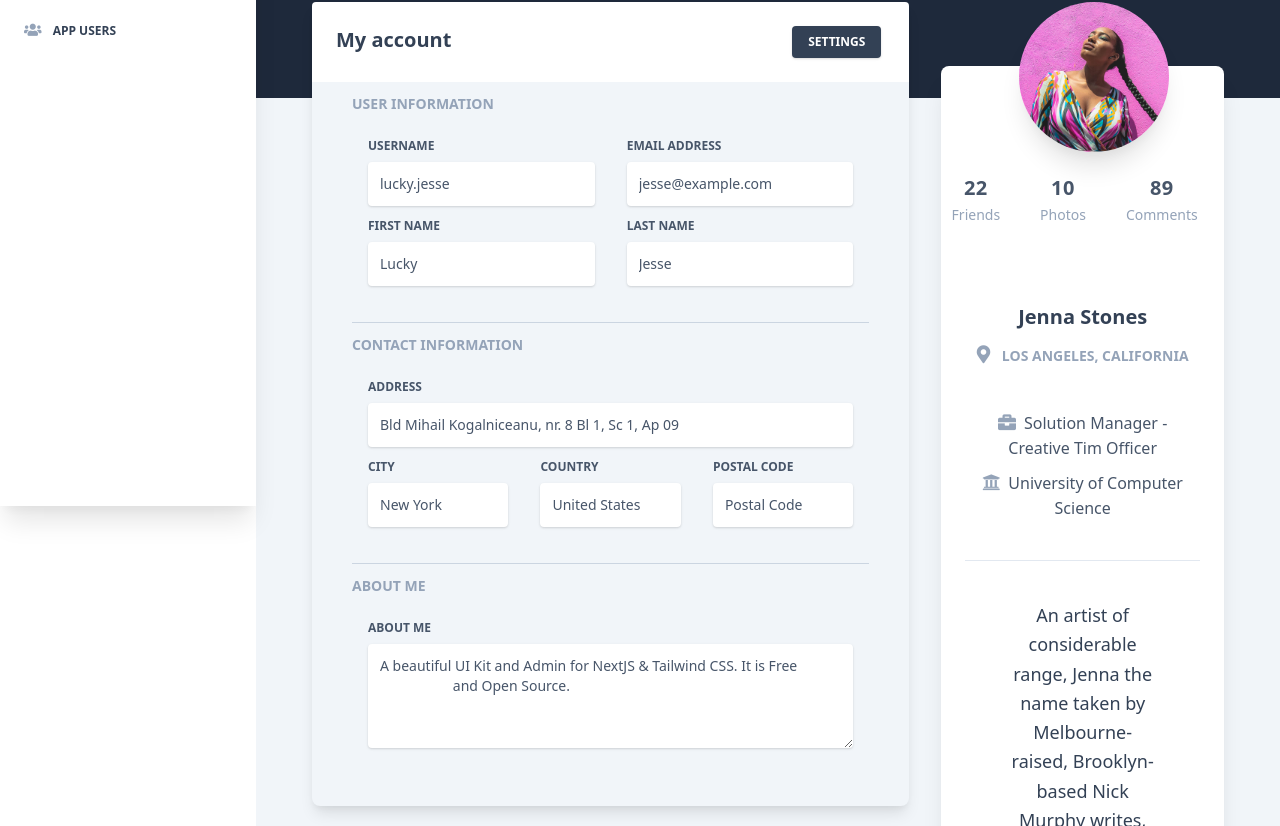
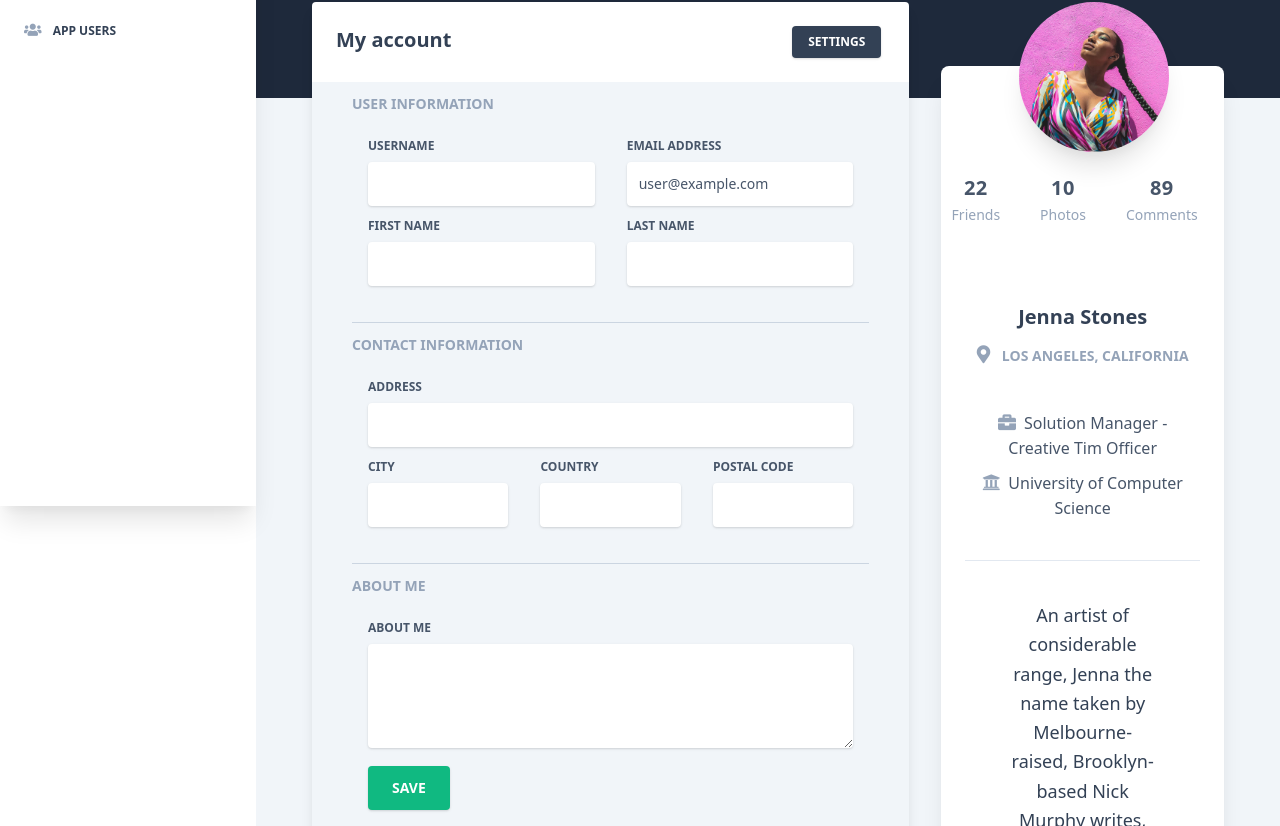
Before and after one commit to edrsn27/next-lotus-firebase-account-management, a Next.js app: page /admin/settings in a window 1280 px wide. Shown: the part 294-1120 px from the top of the page. Built offline with nearby package versions, Linux system fonts and the light colour scheme; no server answers; the database is empty; sample sign-in values are in the browser's storage.

Commit message:
add variables for settings

```diff
--- a/components/Cards/CardSettings.js
+++ b/components/Cards/CardSettings.js
@@ -1,8 +1,46 @@
-import React from "react";
+import React, { useState, useEffect } from "react";
 
 // components
 
+import { useAuth } from "context/AuthProvider";
+import { db } from "firebase-config";
+import { ref, onValue } from "firebase/database";
 export default function CardSettings() {
+  const { currentUser } = useAuth();
+  const [username, setUsername] = useState("");
+  const [email, setEmail] = useState("");
+  const [firstName, setFirstName] = useState("");
+  const [lastName, setLastName] = useState("");
+  const [address, setAddress] = useState("");
+  const [city, setCity] = useState("");
+  const [country, setCountry] = useState("");
+  const [postalCode, setPostalCode] = useState("");
+  const [about, setAbout] = useState("");
+
+  useEffect(() => {
+    setEmail(currentUser.email);
+    const userId = currentUser.uid;
+    onValue(
+      ref(db, "/users/" + userId),
+      (snapshot) => {
+        setUsername(snapshot.val().username ? snapshot.val().username : "");
+        setFirstName(snapshot.val().firstName ? snapshot.val().firstName : "");
+        setLastName(snapshot.val().lastName ? snapshot.val().lastName : "");
+        setAddress(snapshot.val().address ? snapshot.val().address : "");
+        setCity(snapshot.val().city ? snapshot.val().city : "");
+        setCountry(snapshot.val().country ? snapshot.val().country : "");
+        setPostalCode(
+          snapshot.val().postalCode ? snapshot.val().postalCode : ""
+        );
+        setAbout(snapshot.val().about ? snapshot.val().about : "");
+
+        // ...
+      },
+      {
+        onlyOnce: true,
+      }
+    );
+  }, []);
   return (
     <>
       <div className="relative flex flex-col min-w-0 break-words w-full mb-6 shadow-lg rounded-lg bg-blueGray-100 border-0">
@@ -34,7 +72,8 @@ export default function CardSettings() {
                   <input
                     type="text"
                     className="border-0 px-3 py-3 placeholder-blueGray-300 text-blueGray-600 bg-white rounded text-sm shadow focus:outline-none focus:ring w-full ease-linear transition-all duration-150"
-                    defaultValue="lucky.jesse"
+                    value={username}
+                    onChange={(e) => setUsername(e.target.value)}
                   />
                 </div>
               </div>
@@ -49,7 +88,9 @@ export default function CardSettings() {
                   <input
                     type="email"
                     className="border-0 px-3 py-3 placeholder-blueGray-300 text-blueGray-600 bg-white rounded text-sm shadow focus:outline-none focus:ring w-full ease-linear transition-all duration-150"
-                    defaultValue="jesse@example.com"
+                    value={email}
+                    onChange={(e) => setEmail(e.target.value)}
+                    disabled
                   />
                 </div>
               </div>
@@ -64,7 +105,8 @@ export default function CardSettings() {
                   <input
                     type="text"
                     className="border-0 px-3 py-3 placeholder-blueGray-300 text-blueGray-600 bg-white rounded text-sm shadow focus:outline-none focus:ring w-full ease-linear transition-all duration-150"
-                    defaultValue="Lucky"
+                    value={firstName}
+                    onChange={(e) => setFirstName(e.target.value)}
                   />
                 </div>
               </div>
@@ -79,7 +121,8 @@ export default function CardSettings() {
                   <input
                     type="text"
                     className="border-0 px-3 py-3 placeholder-blueGray-300 text-blueGray-600 bg-white rounded text-sm shadow focus:outline-none focus:ring w-full ease-linear transition-all duration-150"
-                    defaultValue="Jesse"
+                    value={lastName}
+                    onChange={(e) => setLastName(e.target.value)}
                   />
                 </div>
               </div>
@@ -102,7 +145,8 @@ export default function CardSettings() {
                   <input
                     type="text"
                     className="border-0 px-3 py-3 placeholder-blueGray-300 text-blueGray-600 bg-white rounded text-sm shadow focus:outline-none focus:ring w-full ease-linear transition-all duration-150"
-                    defaultValue="Bld Mihail Kogalniceanu, nr. 8 Bl 1, Sc 1, Ap 09"
+                    value={address}
+                    onChange={(e) => setAddress(e.target.value)}
                   />
                 </div>
               </div>
@@ -117,7 +161,8 @@ export default function CardSettings() {
                   <input
                     type="email"
                     className="border-0 px-3 py-3 placeholder-blueGray-300 text-blueGray-600 bg-white rounded text-sm shadow focus:outline-none focus:ring w-full ease-linear transition-all duration-150"
-                    defaultValue="New York"
+                    value={city}
+                    onChange={(e) => setCity(e.target.value)}
                   />
                 </div>
               </div>
@@ -132,7 +177,8 @@ export default function CardSettings() {
                   <input
                     type="text"
                     className="border-0 px-3 py-3 placeholder-blueGray-300 text-blueGray-600 bg-white rounded text-sm shadow focus:outline-none focus:ring w-full ease-linear transition-all duration-150"
-                    defaultValue="United States"
+                    value={country}
+                    onChange={(e) => setCountry(e.target.value)}
                   />
                 </div>
               </div>
@@ -147,7 +193,8 @@ export default function CardSettings() {
                   <input
                     type="text"
                     className="border-0 px-3 py-3 placeholder-blueGray-300 text-blueGray-600 bg-white rounded text-sm shadow focus:outline-none focus:ring w-full ease-linear transition-all duration-150"
-                    defaultValue="Postal Code"
+                    value={postalCode}
+                    onChange={(e) => setPostalCode(e.target.value)}
                   />
                 </div>
               </div>
@@ -171,10 +218,20 @@ export default function CardSettings() {
                     type="text"
                     className="border-0 px-3 py-3 placeholder-blueGray-300 text-blueGray-600 bg-white rounded text-sm shadow focus:outline-none focus:ring w-full ease-linear transition-all duration-150"
                     rows="4"
-                    defaultValue="A beautiful UI Kit and Admin for NextJS & Tailwind CSS. It is Free
-                    and Open Source."
+                    value={about}
+                    onChange={(e) => setAbout(e.target.value)}
                   ></textarea>
                 </div>
+              </div>
+            </div>
+            <div className="w-full lg:w-4/12 px-4">
+              <div className="relative w-full mb-3">
+                <button
+                  className="bg-emerald-500 text-white active:bg-emerald-600 font-bold uppercase text-sm px-6 py-3 rounded shadow hover:shadow-lg outline-none focus:outline-none mr-1 mb-1 ease-linear transition-all duration-150"
+                  type="button"
+                >
+                  Save
+                </button>
               </div>
             </div>
           </form>
--- a/context/AuthProvider.js
+++ b/context/AuthProvider.js
@@ -48,7 +48,7 @@ export default function AuthProvider({ children }) {
 
       setCurrentUser(user);
       setLoading(false);
-      console.log(user);
+
     });
 
     return unsubscribe;
```
